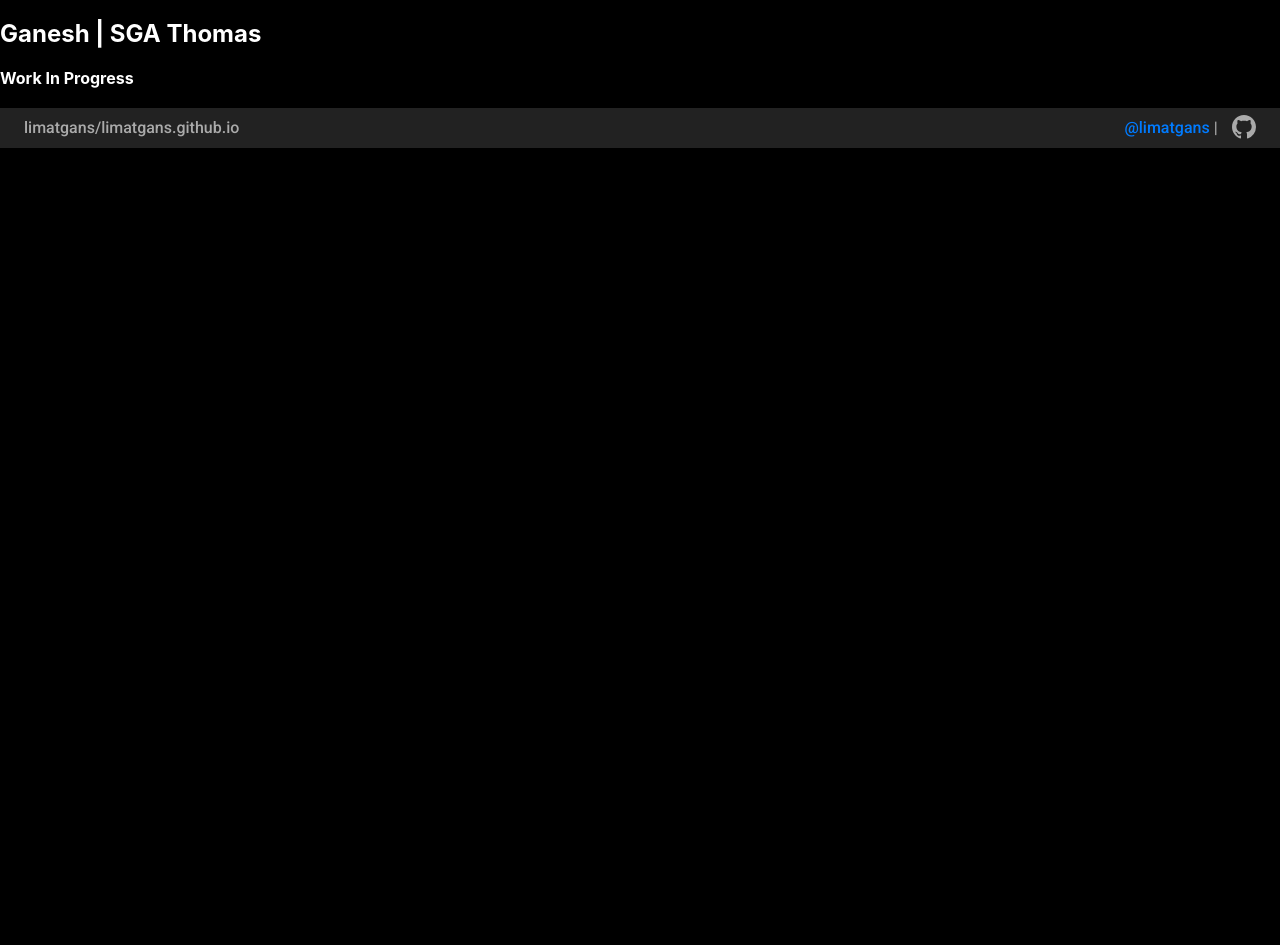
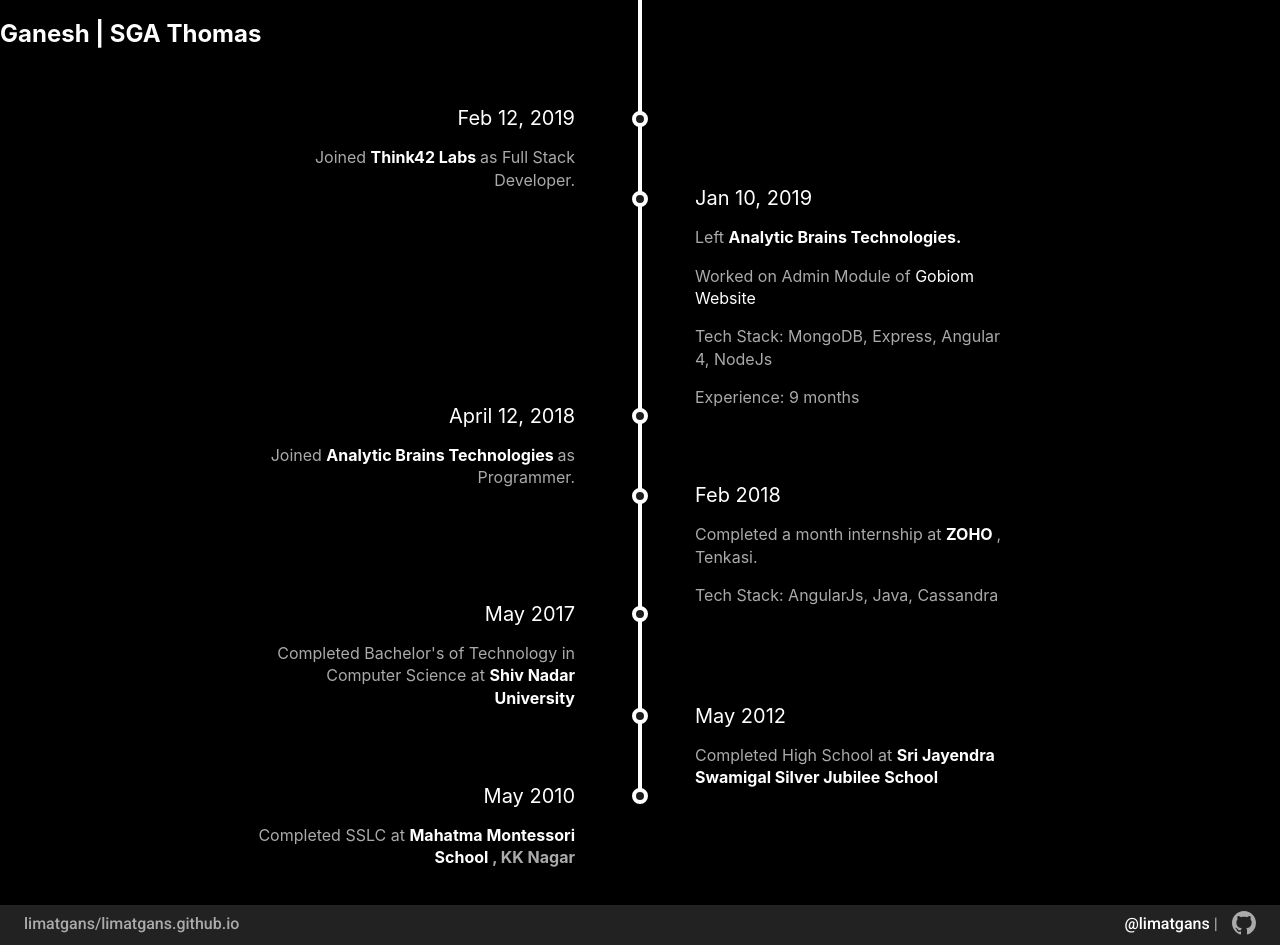
Before and after one commit to limatgans/limatgans.github.io, a plain HTML site: page index.html in a window 1280 px wide. Before the commit the page ends 800 px from the top, so only its background shows below. Drawn offline with nearby package versions, Linux system fonts and the light colour scheme.

Commit message:
[Added] Timeline - Dark View

```diff
--- a/css/styles.css
+++ b/css/styles.css
@@ -7,6 +7,7 @@ body {
 	-moz-osx-font-smoothing: grayscale;
 	background: black;
 	color: white;
+	min-height: 100vh;
 }
 
 code {
@@ -15,7 +16,9 @@ code {
 }
 
 a {
-	color: #007bff;
+	/* color: #007bff; */
+	/* color: #00AFFF; */
+	color: #FFF;
 	text-decoration: none;
 	background-color: transparent
 }
@@ -51,3 +54,93 @@ footer {
 	margin-right: auto;
 	margin-left: 1.5em;
 }
+
+/* Timeline Styles  */
+
+body:before {
+	content: "";
+	position: fixed;
+	top: 0px;
+	left: 50%;
+	bottom: 0px;
+	-webkit-transform: translateX(-50%);
+	transform: translateX(-50%);
+	width: 4px;
+	background-color: #fff;
+}
+
+body .entries {
+	width: calc(100% - 80px);
+	max-width: 800px;
+	margin: auto;
+	position: relative;
+	left: -5px;
+}
+
+body .entries .entry {
+	width: calc(50% - 80px);
+	float: left;
+	padding: 20px;
+	clear: both;
+	text-align: right;
+	margin-top: 20px;
+}
+
+body .entries .entry:not(:first-child) {
+	margin-top: -60px;
+}
+
+body .entries .entry .title {
+	font-size: 1.25rem;
+	margin-bottom: 12px;
+	position: relative;
+	color: #fff;
+}
+
+body .entries .entry .title:before {
+	content: "";
+	position: absolute;
+	width: 8px;
+	height: 8px;
+	border: 4px solid #ffffff;
+	background-color: #1d1d1d;
+	border-radius: 100%;
+	top: 50%;
+	-webkit-transform: translateY(-50%);
+	transform: translateY(-50%);
+	right: -73px;
+	z-index: 1000;
+}
+
+body .entries .entry .title.big:before {
+	width: 24px;
+	height: 24px;
+	-webkit-transform: translate(8px, -50%);
+	transform: translate(8px, -50%);
+}
+
+body .entries .entry .body {
+	color: #aaa;
+}
+
+body .entries .entry .body p {
+	line-height: 1.4em;
+}
+
+body .entries .entry:nth-child(2n) {
+	text-align: left;
+	float: right;
+}
+
+body .entries .entry:nth-child(2n) .title:before {
+	left: -63px;
+}
+
+body .entries .entry:nth-child(2n) .title.big:before {
+	-webkit-transform: translate(-8px, -50%);
+	transform: translate(-8px, -50%);
+}
+
+li {
+	margin-top: 15px;
+}
--- a/index.html
+++ b/index.html
@@ -7,7 +7,8 @@
 	<meta http-equiv="Content-Type" content="text/html; charset=utf-8; X-Content-Type-Options=nosniff">
 	<title>Ganesh.M (SGAT) | Personal Website</title>
 	<meta name="keywords" content="limatgans, ganesh, sgat, personal website, sgathomas">
-	<meta name="description" content="Personal Website (github.io) of Ganesh.M (SGAT) — Full Stack Developer, Short Film Maker and Music Composer. Nihilist inside, Optimist Oustide">
+	<meta name="description"
+		content="Personal Website (github.io) of Ganesh.M (SGAT) — Full Stack Developer, Short Film Maker and Music Composer. Nihilist inside, Optimist Oustide">
 	<meta name="subject" content="Personal Website">
 	<meta name="copyright" content="Ganesh.M">
 	<meta name="language" content="EN">
@@ -17,18 +18,127 @@
 	<meta name="url" content="https://limatgans.github.io/">
 	<meta name="viewport" content="width=device-width, initial-scale=1">
 	<meta http-equiv="x-dns-prefetch-control" content="on">
-	<link rel="stylesheet" href="https://cdnjs.cloudflare.com/ajax/libs/normalize/7.0.0/normalize.min.css" type="text/css" charset="utf-8">
+	<link rel="stylesheet" href="https://cdnjs.cloudflare.com/ajax/libs/normalize/7.0.0/normalize.min.css"
+		type="text/css" charset="utf-8">
 	<link rel="stylesheet" href="css/styles.css" type="text/css" charset="utf-8">
 	<link href="https://fonts.googleapis.com/css?family=Roboto:300,500" rel="stylesheet">
 </head>
 
 <body>
-	<main>
+	<header>
 		<h2>
 			Ganesh | SGA Thomas
 		</h2>
-
-		<h4>Work In Progress</h4>
+	</header>
+	<main>
+		<!-- Timeline Here -->
+		<div>
+			<div class="entries">
+				<div class="entry">
+					<div class="title">Feb 12, 2019</div>
+					<div class="body">
+						<p>Joined
+							<b>
+								<a href="https://www.think42labs.com" target="_blank" rel="noopener noreferrer">
+									Think42 Labs
+								</a>
+							</b>
+							as Full Stack Developer.
+						</p>
+					</div>
+				</div>
+				<div class="entry">
+					<div class="title">Jan 10, 2019</div>
+					<div class="body">
+						<p>Left
+							<b>
+								<a href="https://www.analyticbrains.com" target="_blank" rel="noopener noreferrer">
+									Analytic Brains Technologies.
+								</a>
+							</b>
+							<p>
+								Worked on Admin Module of
+								<a href="https://www.gobiomdbplus.com/" target="_blank" rel="noopener noreferrer">
+									Gobiom Website
+								</a>
+							</p>
+							<p>
+								Tech Stack: MongoDB, Express, Angular 4, NodeJs
+							</p>
+							<p>
+								Experience: 9 months
+							</p>
+						</p>
+					</div>
+				</div>
+				<div class="entry">
+					<div class="title">April 12, 2018</div>
+					<div class="body">
+						<p>
+							Joined
+							<b>
+								<a href="https://www.analyticbrains.com" target="_blank" rel="noopener noreferrer">
+									Analytic Brains Technologies
+								</a>
+							</b>
+							as Programmer.
+						</p>
+					</div>
+				</div>
+				<div class="entry">
+					<div class="title">Feb 2018</div>
+					<div class="body">
+						<p>Completed a month internship at
+							<b>
+								<a href="https://www.zoho.com" target="_blank" rel="noopener noreferrer">
+									ZOHO
+								</a>
+							</b>,
+							Tenkasi.
+							<p>
+								Tech Stack: AngularJs, Java, Cassandra
+							</p>
+						</p>
+					</div>
+				</div>
+				<div class="entry">
+					<div class="title">May 2017</div>
+					<div class="body">
+						<p>Completed Bachelor's of Technology in Computer Science at
+							<b>
+								<a href="https://www.snu.edu.in" target="_blank" rel="noopener noreferrer">
+									Shiv Nadar University
+								</a>
+							</b>
+						</p>
+					</div>
+				</div>
+				<div class="entry">
+					<div class="title">May 2012</div>
+					<div class="body">
+						<p>Completed High School at
+							<b>
+								<a href="https://en.wikipedia.org/wiki/Sri_Jayendra_Saraswathi_Silver_Jubilee_School,_Tirunelveli"
+									target="_blank" rel="noopener noreferrer">
+									Sri Jayendra Swamigal Silver Jubilee School
+								</a>
+							</b>
+						</p>
+					</div>
+				</div>
+				<div class="entry">
+					<div class="title">May 2010</div>
+					<div class="body">
+						<p>Completed SSLC at
+							<b>
+								<a href="http://www.mahatmaschools.com/" target="_blank" rel="noopener noreferrer">
+									Mahatma Montessori School
+								</a>, KK Nagar
+							</b>
+						</p>
+					</div>
+				</div>
+			</div>
 
 	</main>
 	<footer>
@@ -36,7 +146,8 @@
 		<code class="footer-text">
 			<a href="https://github.com/limatgans" target="_blank" rel="noopener noreferrer">@limatgans</a> |
 		</code>
-		<a href="https://github.com/limatgans/limatgans.github.io" target="_blank" rel="noopener noreferrer" class="footer-github">
+		<a href="https://github.com/limatgans/limatgans.github.io" target="_blank" rel="noopener noreferrer"
+			class="footer-github">
 			<svg viewBox="0 0 16 16" version="1.1" height="24" width="24" aria-hidden="true"
 				class="footer-icon octicon octicon-mark-github">
 				<path fill-rule="evenodd"
@@ -46,3 +157,5 @@
 		</a>
 	</footer>
 </body>
+
+</html>
```
